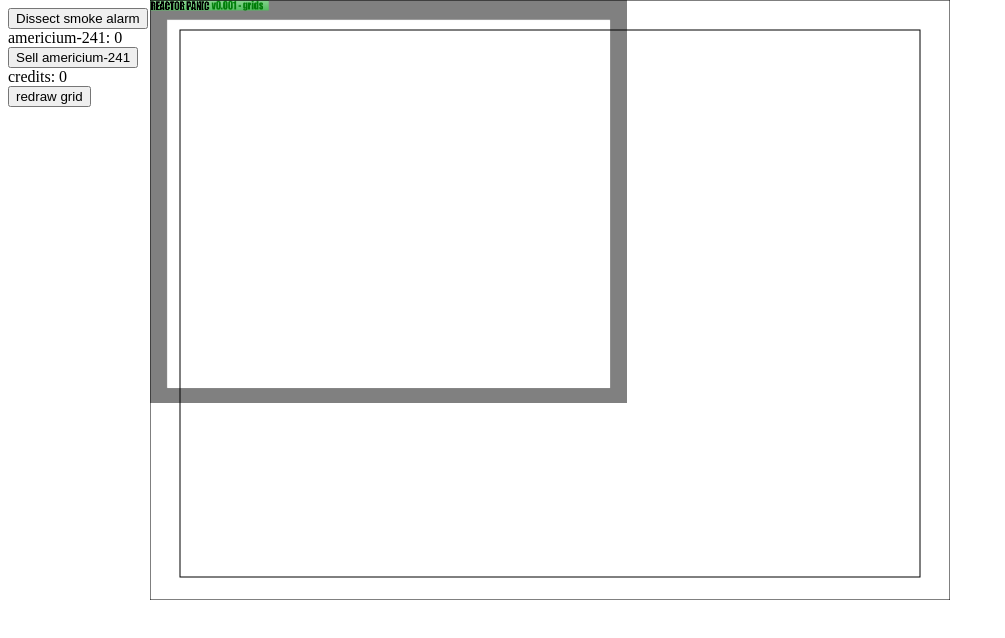
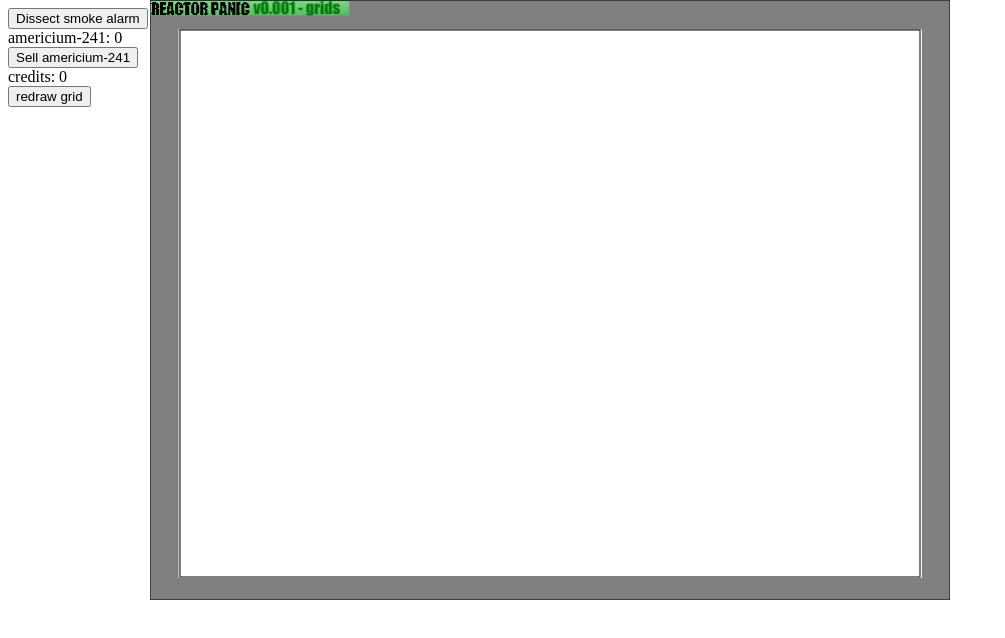
Before and after one commit to Wad67/Reactor-Panic, a plain HTML site: page index.html in a window 1280 px wide. Shown: the whole page, without its empty margins (0-1005 px from the left). Drawn offline with Linux system fonts and the light colour scheme.

Commit message:
graphic adjustment

```diff
--- a/index.html
+++ b/index.html
@@ -135,7 +135,7 @@ while (ttl	> 1){
 var paper = Raphael(150, 0, 800, 600);
 var i = 200 //not sure if I still need this
 //little image up the top
-paper.image("rp.png",0,0,477,403);
+paper.image("rp.png",0,0,800,600);
 //this draws all the cells, but it does not delete the old ones, don't know how to fix this
 function redraw(){
 drawgrid();
```
